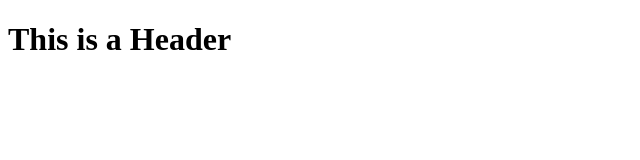
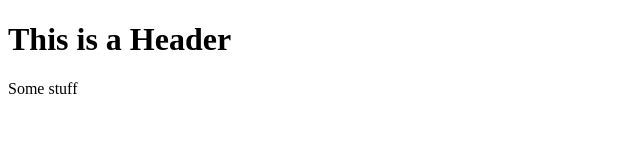
Before and after one commit to kristofer11/git-test, a plain HTML site: page index.html in a window 1280 px wide. Shown: the full height of the page, 0-640 px from the left. Drawn offline with Linux system fonts and the light colour scheme.

Commit message:
second commit

```diff
--- a/index.html
+++ b/index.html
@@ -8,5 +8,6 @@
 </head>
 <body>
     <h1>This is a Header</h1>
+    <p>Some stuff</p>
 </body>
 </html>
```
